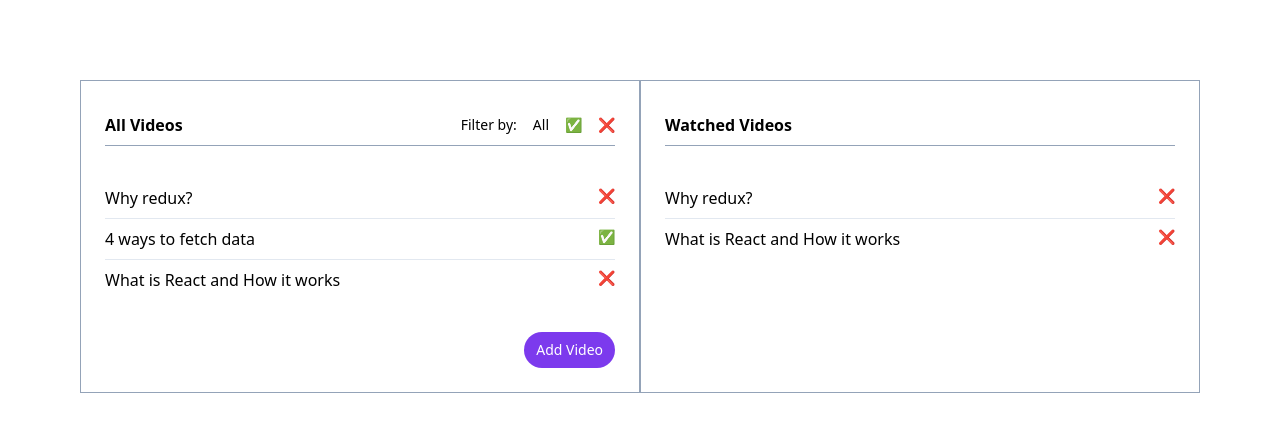
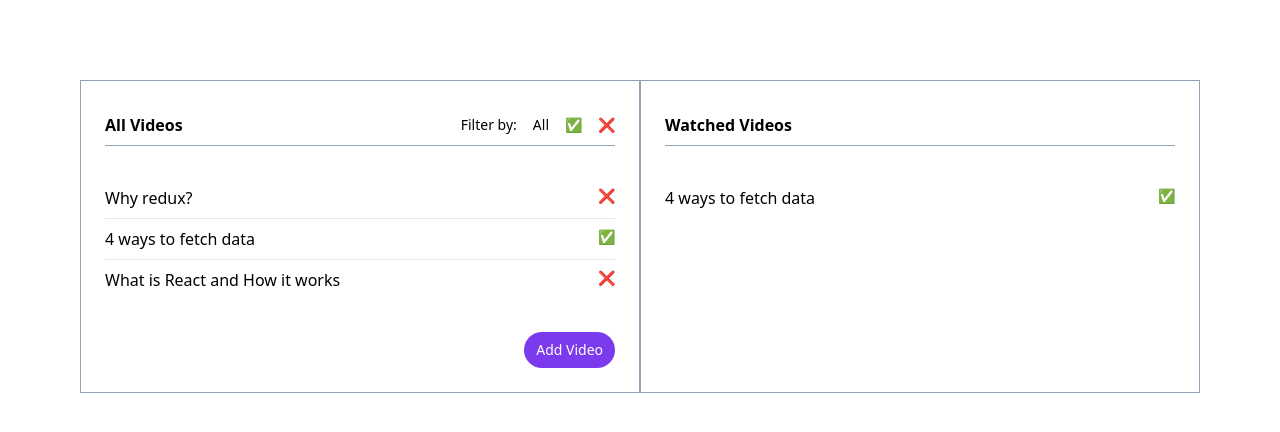
Before and after one commit to Nabi171/M10-videoLws, a React (Create React App) app: page / in a window 1280 px wide. Shown: the top 432 px of the page. Built offline with nearby package versions, Linux system fonts and the light colour scheme.

Commit message:
changes in code

```diff
--- a/src/App.js
+++ b/src/App.js
@@ -2,7 +2,8 @@ import React from "react";
 import AddVideo from "./components/AddVideo";
 import AllVideos from "./components/Allvideos";
 import Filters from "./components/Filters";
-import WatchedVideos from "./components/WatchedVideos";
+// import WatchedVideos from "./components/WatchedVideos";
+import UnwatchedVideo from "./components/UnwatchedVideo";
 
 function App() {
     return (
@@ -20,7 +21,7 @@ function App() {
                     <div className="border-b py-2 border-slate-400">
                         <span className="font-bold">Watched Videos</span>
                     </div>
-                    <WatchedVideos />
+                    <UnwatchedVideo />
                 </div>
             </div>
         </div>
```
